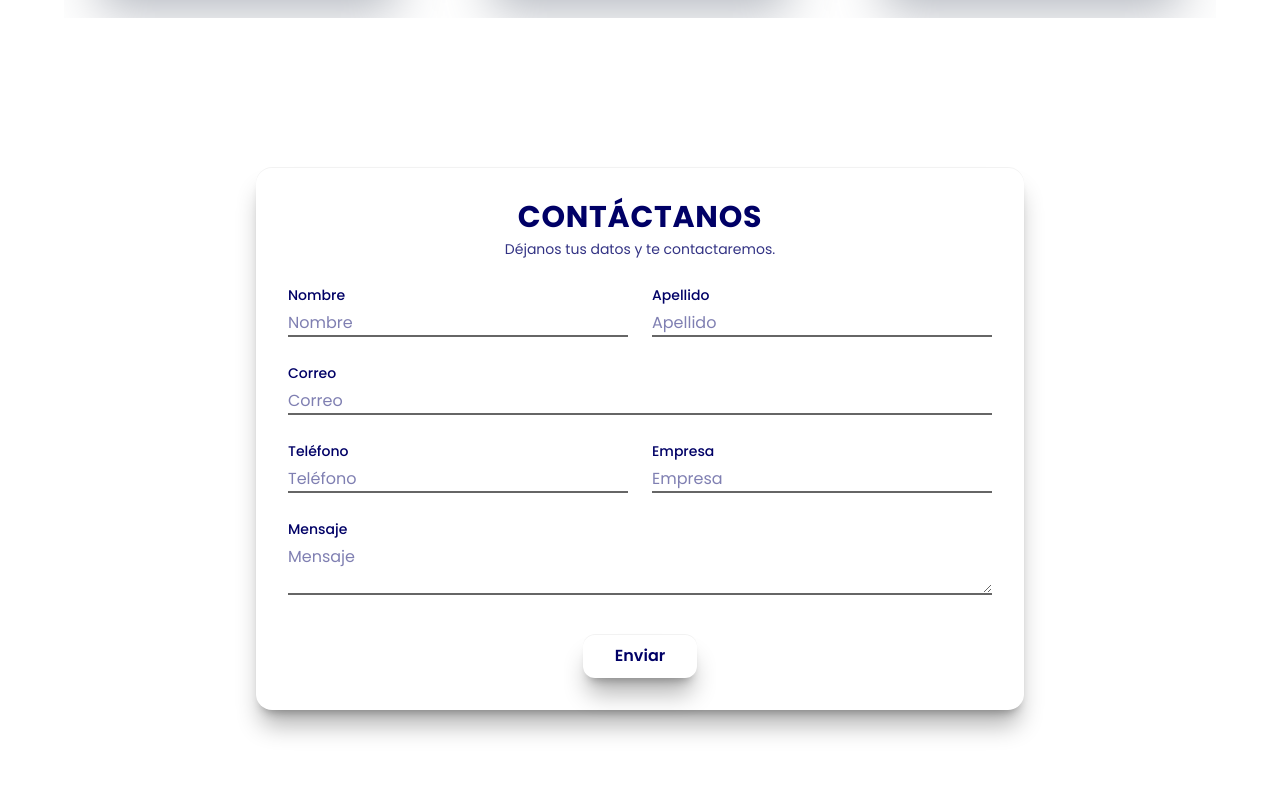
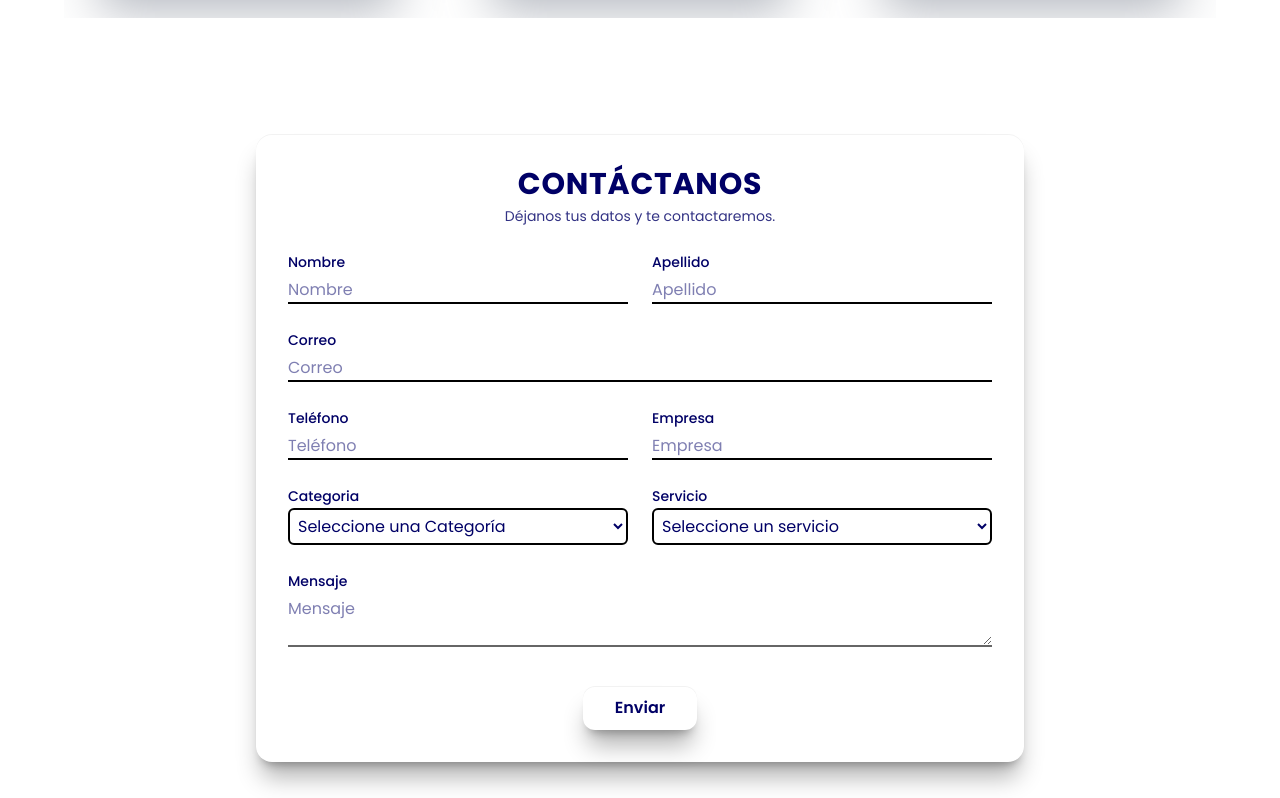
Before and after one commit to JesAntMen/OfficeEQS, an Angular app in the folder OfficialEQS/: page / in a window 1280 px wide. Shown: the part 1082-1880 px from the top of the page. Built offline with nearby package versions, Linux system fonts and the light colour scheme.

Commit message:
Verificar la conexion con la api y que funcione correctamente, se creo un servicio donde maneja las conexiones.

```diff
--- a/OfficialEQS/src/app/app.config.ts
+++ b/OfficialEQS/src/app/app.config.ts
@@ -1,5 +1,6 @@
 import { ApplicationConfig, provideBrowserGlobalErrorListeners } from '@angular/core';
 import { provideRouter, withInMemoryScrolling } from '@angular/router';
+import { provideHttpClient, withFetch } from '@angular/common/http';
 
 import { routes } from './app.routes';
 import { provideClientHydration, withEventReplay } from '@angular/platform-browser';
@@ -7,7 +8,7 @@ import { provideClientHydration, withEventReplay } from '@angular/platform-brows
 export const appConfig: ApplicationConfig = {
   providers: [
     provideBrowserGlobalErrorListeners(),
-
+    provideHttpClient(withFetch()),
     provideRouter(
       routes,
       withInMemoryScrolling({
--- a/OfficialEQS/src/app/layaout/contact-us/contact-us.css
+++ b/OfficialEQS/src/app/layaout/contact-us/contact-us.css
@@ -0,0 +1,24 @@
+select{
+    border: 2px solid black;
+    border-radius: 6px;
+    width: 100%;
+    padding: 4px;
+}
+
+label{
+    font-size: 14px;
+    font-weight: 500;
+}
+
+input, textarea{
+  margin-top: 0.25rem;
+  width: 100%;
+  background-color: transparent;
+  border: none;
+  border-bottom: 2px solid rgba(0, 0, 0, 0.6);
+  outline: none;
+}
+
+input,textarea:focus {
+  border-bottom-color: rgb(0, 0, 0);
+}
--- a/OfficialEQS/src/app/layaout/contact-us/contact-us.html
+++ b/OfficialEQS/src/app/layaout/contact-us/contact-us.html
@@ -1,58 +1,69 @@
 <div class="z-20 w-full h-auto lg:h-screen">
   <div class="py-24 flex items-center justify-center min-h-screen px-4">
-    <div class="grid grid-cols-2 w-full max-w-3xl gap-6 p-6 md:p-8 rounded-2xl inset-shadow-2xs shadow-xl/30">
-
+    <form (ngSubmit)="submit()" class="grid grid-cols-2 w-full max-w-3xl gap-6 p-6 md:p-8 rounded-2xl inset-shadow-2xs shadow-xl/30">
+      <!--Encabezado-->
       <div class="col-span-2 text-center">
         <h1 class="text-3xl font-bold tracking-wide">CONTÁCTANOS</h1>
         <p class="text-sm opacity-80 mt-1">Déjanos tus datos y te contactaremos.</p>
       </div>
-
+      <!--Nombre-->
       <div class="col-span-2 lg:col-span-1">
         <label for="nombre" class="text-sm font-medium">Nombre</label>
-        <input id="nombre" class="mt-1 w-full bg-transparent border-b-2 border-black/60 outline-none focus:border-black"
-          placeholder="Nombre" type="text">
+        <input id="nombre" [formField]="sendCustomer.name" placeholder="Nombre" type="text">
       </div>
+      <!--Apellido-->
+      <div class="col-span-2 lg:col-span-1">
+        <label for="apellido">Apellido</label>
+        <input id="apellido" [formField]="sendCustomer.lastname" placeholder="Apellido" type="text">
+      </div>
+      <!--Correo-->
+      <div class="col-span-2">
+        <label for="email">Correo</label>
+        <input id="email" [formField]="sendCustomer.emailcustomer" placeholder="Correo" type="email">
+      </div>
+      <!--Telefono-->
+      <div class="col-span-2 lg:col-span-1">
+        <label for="telefono">Teléfono</label>
+        <input id="telefono" [formField]="sendCompany.phonenumber" placeholder="Teléfono" type="text">
+      </div>
+      <!--Empresa-->
+      <div class="col-span-2 lg:col-span-1">
+        <label for="empresa">Empresa</label>
+        <input id="empresa" [formField]="sendCompany.namecompany" placeholder="Empresa" type="text">
+      </div>
+      <!--Servicios-->
+      <div class="col-span-2 lg:col-span-1">
+        <label for="servicios">Categoria</label>
+        <select [formField]="sendCustomer.services[0].nameservice" id="servicios">
+          <option value="">Seleccione una Categoría</option>
+          @for(catalogo of categorias; track catalogo){
+          <option value="{{catalogo}}">{{catalogo}} </option>
+          }
 
+        </select>
+      </div>
+      <!--Servicios Especificos-->
       <div class="col-span-2 lg:col-span-1">
-        <label for="apellido" class="text-sm font-medium">Apellido</label>
-        <input id="apellido"
-          class="mt-1 w-full bg-transparent border-b-2 border-black/60 outline-none focus:border-black"
-          placeholder="Apellido" type="text">
+        <label for="serviciosEspecifico">Servicio</label>
+        <select [formField]="sendCustomer.services[0].namespecific" id="serviciosEspecifico">
+          <option value="">Seleccione un servicio</option>
+          @for(services of categorias2;track services){
+          <option value="{{services}}">{{services}}</option>
+          }
+        </select>
       </div>
-
+      <!--Mensaje General-->
       <div class="col-span-2">
-        <label for="email" class="text-sm font-medium">Correo</label>
-        <input id="email" class="mt-1 w-full bg-transparent border-b-2 border-black/60 outline-none focus:border-black"
-          placeholder="Correo" type="email">
+        <label for="Mensaje">Mensaje</label>
+        <textarea id="Mensaje" [formField]="sendCompany.message" rows="2" placeholder="Mensaje"></textarea>
       </div>
-
-      <div class="col-span-2 lg:col-span-1">
-        <label for="telefono" class="text-sm font-medium">Teléfono</label>
-        <input id="telefono"
-          class="mt-1 w-full bg-transparent border-b-2 border-black/60 outline-none focus:border-black"
-          placeholder="Teléfono" type="text">
-      </div>
-
-      <div class="col-span-2 lg:col-span-1">
-        <label for="empresa" class="text-sm font-medium">Empresa</label>
-        <input id="empresa"
-          class="mt-1 w-full bg-transparent border-b-2 border-black/60 outline-none focus:border-black"
-          placeholder="Empresa" type="text">
-      </div>
-
-      <div class="col-span-2">
-        <label for="Mensaje" class="text-sm font-medium">Mensaje</label>
-        <textarea id="Mensaje" rows="2"
-          class="mt-1 w-full bg-transparent border-b-2 border-black/60 outline-none focus:border-black"
-          placeholder="Mensaje"></textarea>
-      </div>
-
+      <!--Boton enviar -->
       <div class="col-span-2 flex justify-center pt-2">
-        <button type="button"
+        <button type="submit"
           class="px-8 py-2.5 rounded-xl hover:bg-green-700 hover:text-white! font-semibold inset-shadow-2xs shadow-xl/30 hover:opacity-90 active:scale-95 transition">
           Enviar
         </button>
       </div>
-    </div>
+    </form>
   </div>
 </div>
--- a/OfficialEQS/src/app/layaout/contact-us/contact-us.ts
+++ b/OfficialEQS/src/app/layaout/contact-us/contact-us.ts
@@ -1,11 +1,56 @@
-import { Component } from '@angular/core';
+import { Component, signal,inject } from '@angular/core';
+import { FormsModule } from '@angular/forms';
+import { form, FormField } from '@angular/forms/signals';
+import { Company } from '../../interface/email.interface';
+import { EmailService } from '../../service/email';
 
 @Component({
   selector: 'app-contact-us',
-  imports: [],
+  imports: [FormField,FormsModule],
+  standalone: true,
   templateUrl: './contact-us.html',
   styleUrl: './contact-us.css',
 })
 export class ContactUs {
+private email = inject(EmailService);
 
+  categorias: string[] = ['Transporte', 'Inspección', 'Laboratorio', 'Auditoría'];
+  categorias2: string[] = ['Probando', 'Protección Civil', 'Labo', 'Auditoría Generales'];
+
+ company = signal<Company>({
+    namecompany: '',
+    phonenumber: '',
+    message: '',
+    destination: [
+      {
+        name: '',
+        lastname: '',
+        emailcustomer: '',
+        services: [{ nameservice: '', namespecific: '' }],
+      },
+    ],
+  });
+
+  sendCompany = form(this.company);
+
+  // ⚠️ Mejor como getter para que siempre sea el destino actual
+  get sendCustomer() {
+    return this.sendCompany.destination[0];
+  }
+
+  submit(): void {
+    const companyPayload = this.company();                 // ✅ payload para /EmailCompany
+    const customerPayload = companyPayload.destination[0]; // ✅ payload para /EmailCustomer
+
+    // Si quieres mandar a ambos endpoints con un solo submit:
+    this.email.sendCompany(companyPayload).subscribe({
+      next: (res) => console.log('EmailCompany OK:', res),
+      error: (err) => console.error('EmailCompany ERROR:', err),
+    });
+
+    this.email.sendCustomer(customerPayload).subscribe({
+      next: (res) => console.log('EmailCustomer OK:', res),
+      error: (err) => console.error('EmailCustomer ERROR:', err),
+    });
+  }
 }
--- a/OfficialEQS/src/app/page/about-us/about-us.html
+++ b/OfficialEQS/src/app/page/about-us/about-us.html
@@ -14,7 +14,7 @@
     <section #vision class="w-full md:h-screen flex md:flex-col lg:flex-row">
         <div class="hidden flex-1 w-full h-full  md:flex items-center justify-center">
             <div class="w-full h-full flex items-center justify-center">
-                <img class="h-full" src="https://www.eqsinternational.com/Image/Calidad.webp" alt="" />
+                <img class="h-full" src="https://www.eqsinternational.com/about-us/Vision.jpg" alt="" />
             </div>
         </div>
 
@@ -35,7 +35,7 @@
         <div class="hidden md:flex flex-1 w-full h-full items-center justify-center
               order-1 lg:order-2">
             <div class="w-full h-full flex items-center justify-center">
-                <img class="h-full" src="https://www.eqsinternational.com/Image/Calidad.webp" alt="" />
+                <img class="h-full" src="https://www.eqsinternational.com/about-us/Mision.jpg" alt="" />
             </div>
         </div>
 
@@ -57,7 +57,7 @@
     <section #politicaIntegral class="w-full md:h-screen flex md:flex-col lg:flex-row">
         <div class="hidden flex-1 w-full h-full md:flex items-center justify-center">
             <div class="w-full h-full flex items-center justify-center">
-                <img class="h-full" src="https://www.eqsinternational.com/Image/Calidad.webp" alt="" />
+                <img class="h-full" src="https://www.eqsinternational.com/about-us/PoliticaIntegral.jpg" alt="" />
             </div>
         </div>
 
--- /dev/null
+++ b/OfficialEQS/src/app/service/email.ts
@@ -0,0 +1,20 @@
+import { Injectable, inject } from '@angular/core';
+import { HttpClient } from '@angular/common/http';
+import { Company } from '../interface/email.interface';
+
+type CustomerPayload = Company['destination'][number]; // destino[0]
+
+@Injectable({ providedIn: 'root' })
+export class EmailService {
+  private http = inject(HttpClient);
+
+  private baseUrl = 'http://backendofficialeqs.eqsinternational.com';
+
+  sendCompany(payload: Company) {
+    return this.http.post(`${this.baseUrl}/Backend/EmailCompany`, payload);
+  }
+
+  sendCustomer(payload: CustomerPayload) {
+    return this.http.post(`${this.baseUrl}/Backend/EmailCustomer`, payload);
+  }
+}
--- a/OfficialEQS/src/index.html
+++ b/OfficialEQS/src/index.html
@@ -3,7 +3,7 @@
 
 <head>
   <meta charset="utf-8">
-  <title>OfficialEQS</title>
+  <title>EQS</title>
   <base href="/">
   <meta name="viewport" content="width=device-width, initial-scale=1">
   <link rel="preconnect" href="https://fonts.googleapis.com">
```
Also changed, not shown: OfficialEQS/src/app/interface/email.interface.ts (added, +18 -0 lines), 1 other file (tests, documents, lock files or other folders).
